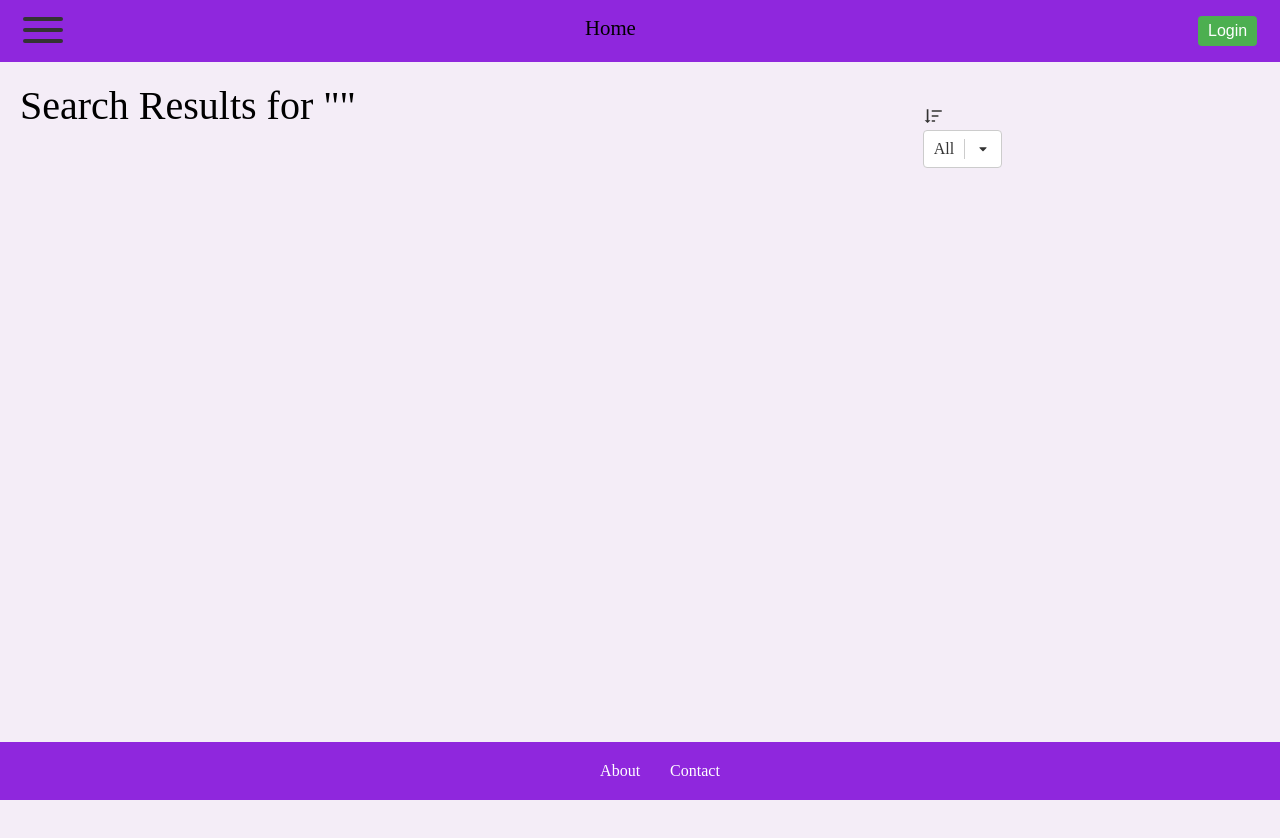
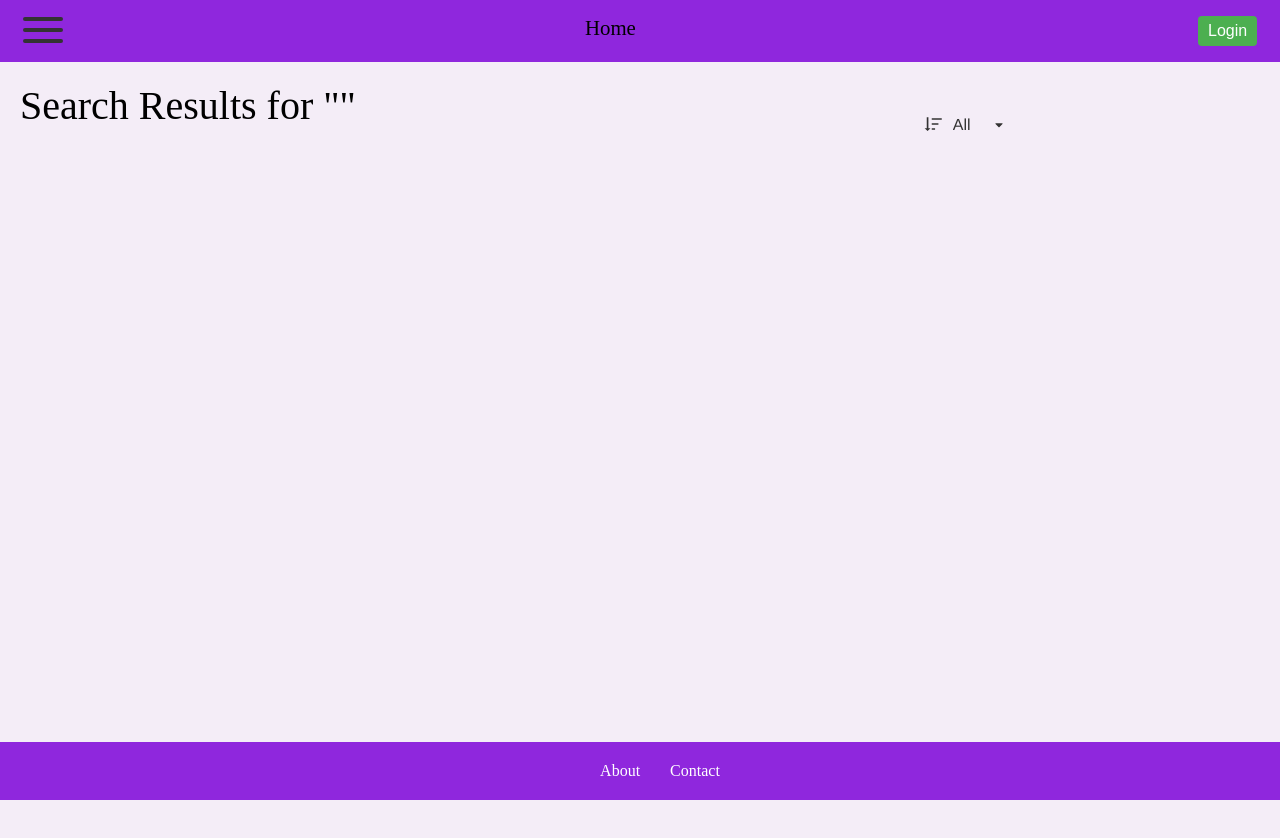
Before and after one commit to IDATA2301/idata2301-ticketlords-group4, a React (Vite) app: page /search in a window 1280 px wide. Shown: the top 838 px of the page. Built offline with nearby package versions, Linux system fonts and the light colour scheme.

Commit message:
Added styling for the sort button

```diff
--- a/src/css/SearchPage.css
+++ b/src/css/SearchPage.css
@@ -23,8 +23,38 @@
 }
 
 .sort-button {
+  display: flex;
+  flex-direction: row;
   margin-top: 1.5rem;
+  border-radius: 4px;
+  font-family: "Franklin Gothic Medium", Arial, sans-serif;
 }
+
+.sort-button:hover {
+  background-color: #d8d8d7;
+}
+
+
+.sort-button * {
+  cursor: pointer;
+}
+
+.sort-icon {
+  margin-top: 0.5rem;
+}
+
+
+.sort-select__control {
+  background: transparent !important;
+  border: none !important;
+  box-shadow: none !important;
+}
+
+
+.sort-select__indicator-separator {
+  display: none;
+}
+
 
 .no-search-found {
   margin-top: 2rem;
@@ -63,9 +93,11 @@
 .event {
   all: initial;
   list-style: none;
+  font-family: "Franklin Gothic Medium", Arial, sans-serif;
 }
 
 .date {
+  align-self: stretch;
   max-width: 90px;
   flex-basis: 15%;
   padding: 5px;
@@ -75,27 +107,29 @@
 }
 
 .month {
-  font-size: 2.5rem;
+  font-size: 2rem;
 }
 
 .day {
-  font-size: 2.5rem;
+  font-size: 2rem;
 }
 
 .info {
+  align-self: stretch;
   flex-basis: 85%;
   margin-left: 10px;
   min-height: 100%;
   background-color: #8f27dd;
+  padding-left: 20px;
 }
 
 .event-name {
-  font-size: 2.5rem;
+  font-size: 2rem;
   margin-top: 10px;
 }
 
 .event-arena {
-  font-size: 1.5rem;
+  font-size: 1.2rem;
   margin-left: 50px;
   margin-right: 20px;
   margin-bottom: 20px;
```
